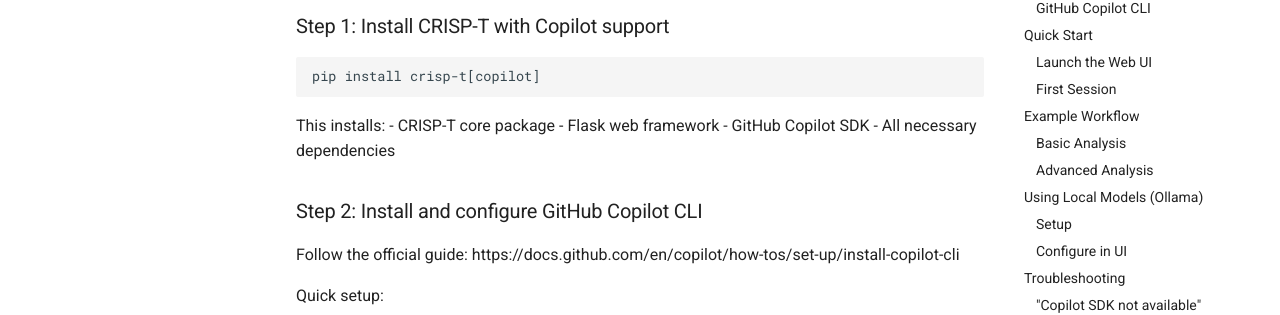
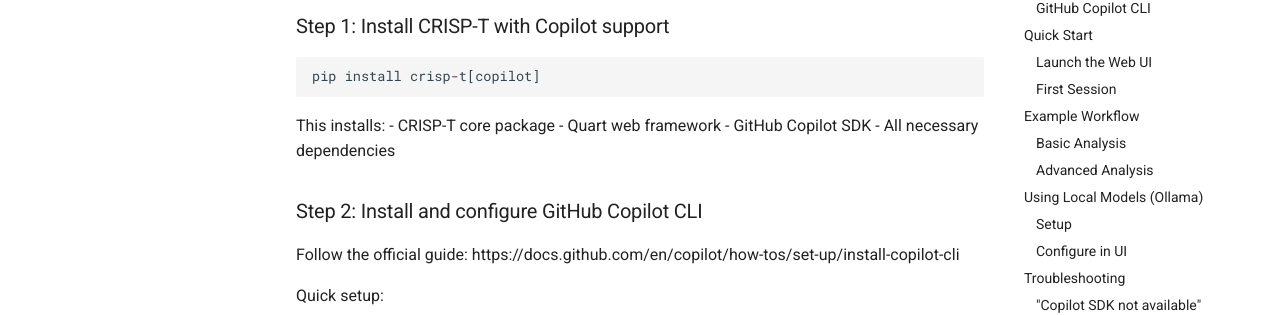
Before and after one commit to dermatologist/crisp-t, an MkDocs documentation site: the page built from docs/UI_QUICKSTART.md, in a window 1280 px wide and 900 px high. Shown: the part 269-584 px from the top of the window. Built offline with MkDocs 1.6.1 and Material for MkDocs 9.7.7, drawn with Linux system fonts in a browser that asks for light colours; comment, search, counter and statistics services are not loaded.

Commit message:
fix: update documentation to reflect migration from Flask to Quart framework

```diff
--- a/docs/UI_QUICKSTART.md
+++ b/docs/UI_QUICKSTART.md
@@ -10,7 +10,7 @@
 
 This installs:
 - CRISP-T core package
-- Flask web framework
+- Quart web framework
 - GitHub Copilot SDK
 - All necessary dependencies
 
```
Also changed, not shown: docs/UI_IMPLEMENTATION.md (+3 -3 lines).
